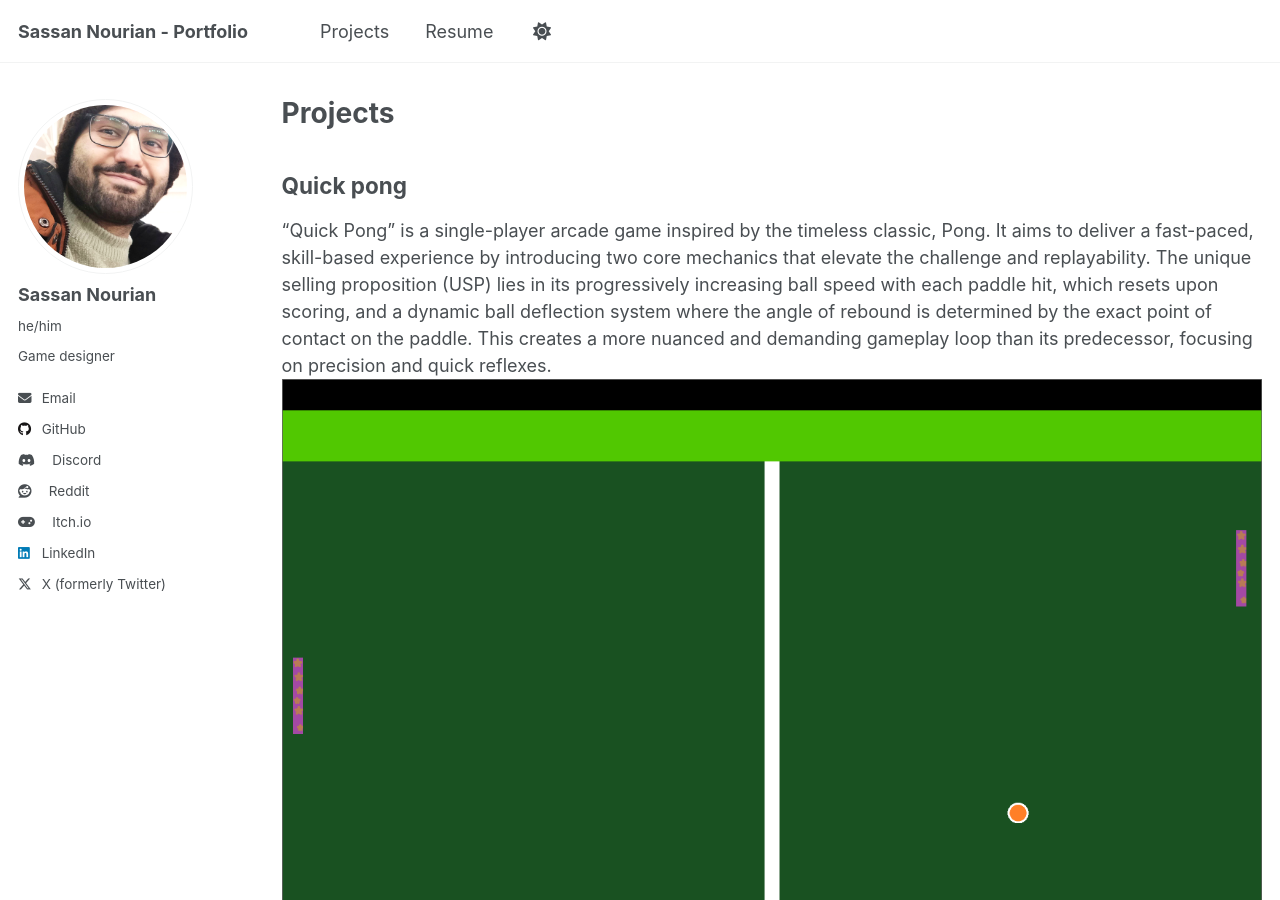
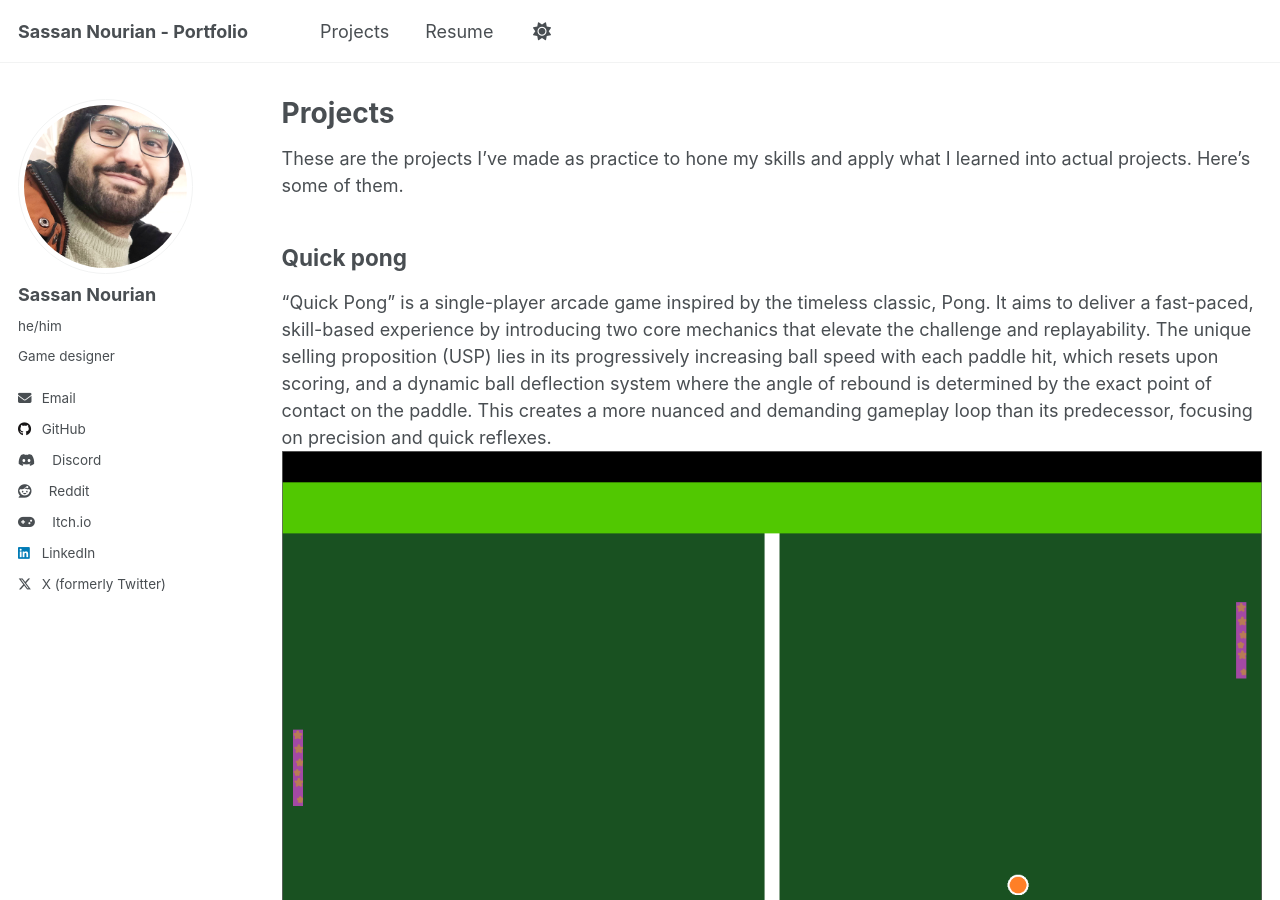
Before and after one commit to SassanTheDev/SassanTheDev.github.io, a Jekyll site: the page built from _pages/projects.md, in a window 1280 px wide and 900 px high. Built offline with Jekyll 4.4.1, drawn with Linux system fonts in a browser that asks for light colours; a script that is not in the unit is left out.

```diff
--- a/_pages/projects.md
+++ b/_pages/projects.md
@@ -6,6 +6,7 @@
 redirect_from:
   - /projects
 ---
+These are the projects I've made as practice to hone my skills and apply what I learned into actual projects. Here's some of them.
 
 ## Quick pong
 "Quick Pong" is a single-player arcade game inspired by the timeless classic, Pong. It aims to deliver a fast-paced, skill-based experience by introducing two core mechanics that elevate the challenge and replayability. The unique selling proposition (USP) lies in its progressively increasing ball speed with each paddle hit, which resets upon scoring, and a dynamic ball deflection system where the angle of rebound is determined by the exact point of contact on the paddle. This creates a more nuanced and demanding gameplay loop than its predecessor, focusing on precision and quick reflexes.
```
